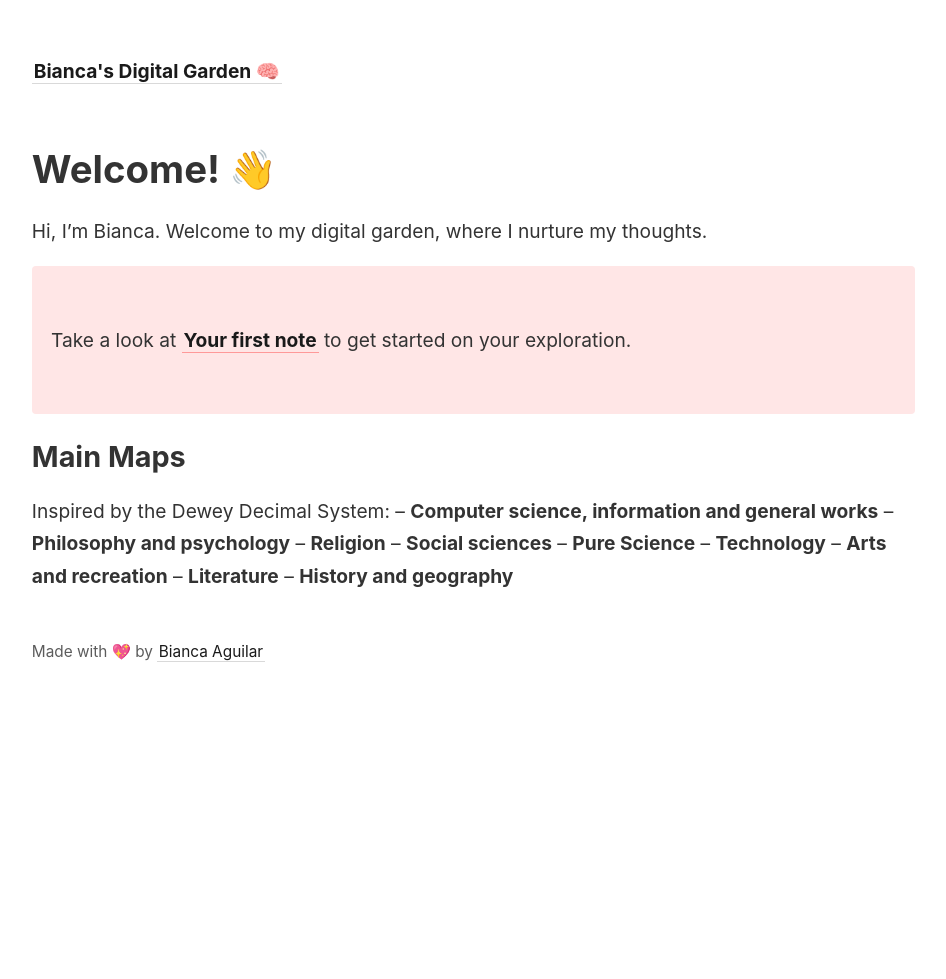
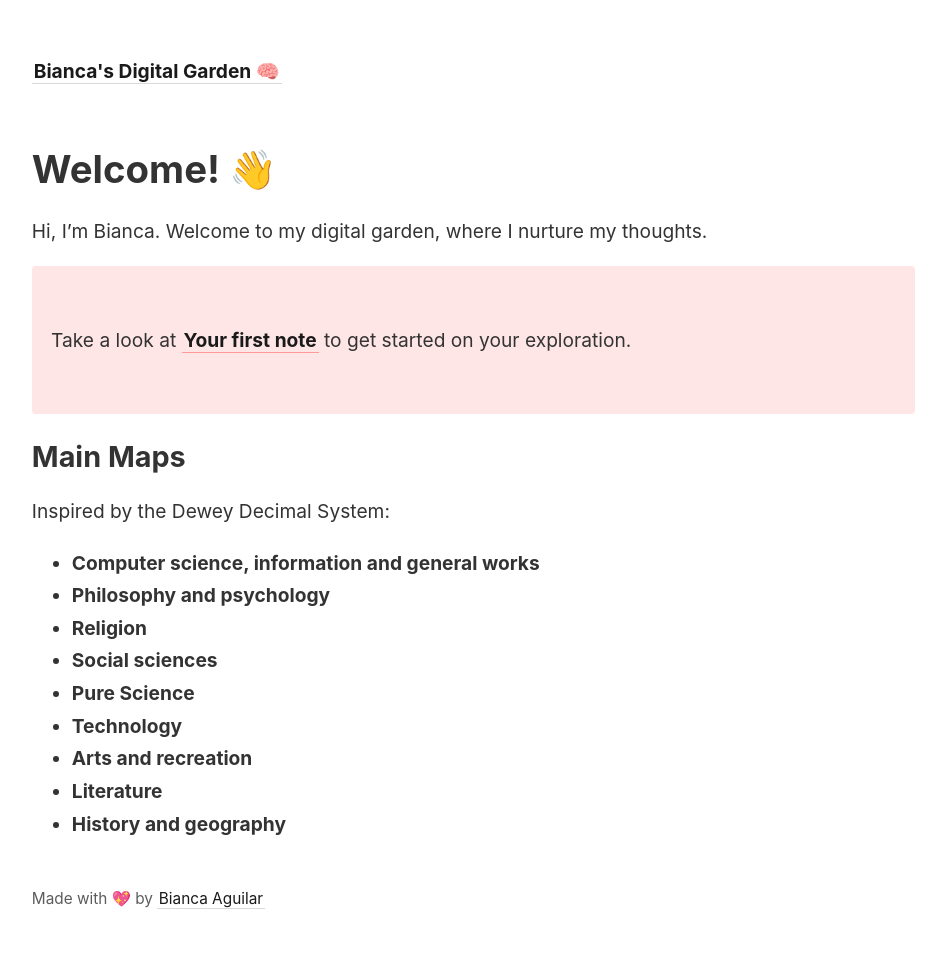
Before and after one commit to biancamika/digital-garden-template, a Jekyll site: the page built from _pages/index.md, in a window 1280 px wide. Shown: the whole page, without its empty margins (45-991 px from the left). Built offline with Jekyll 4.4.1, drawn with Linux system fonts in a browser that asks for light colours; before the commit the page ends 900 px from its top, so only the background shows below that.

```diff
--- a/_pages/index.md
+++ b/_pages/index.md
@@ -15,15 +15,15 @@ Hi, I'm Bianca. Welcome to my digital garden, where I nurture my thoughts.
 ## Main Maps
 
 Inspired by the Dewey Decimal System:
-– **Computer science, information and general works**
-– **Philosophy and psychology**
-– **Religion**
-– **Social sciences**
-– **Pure Science**
-– **Technology**
-– **Arts and recreation**
-– **Literature**
-– **History and geography**
++ **Computer science, information and general works**
++ **Philosophy and psychology**
++ **Religion**
++ **Social sciences**
++ **Pure Science**
++ **Technology**
++ **Arts and recreation**
++ **Literature**
++ **History and geography**
 
 <!--
 
```
